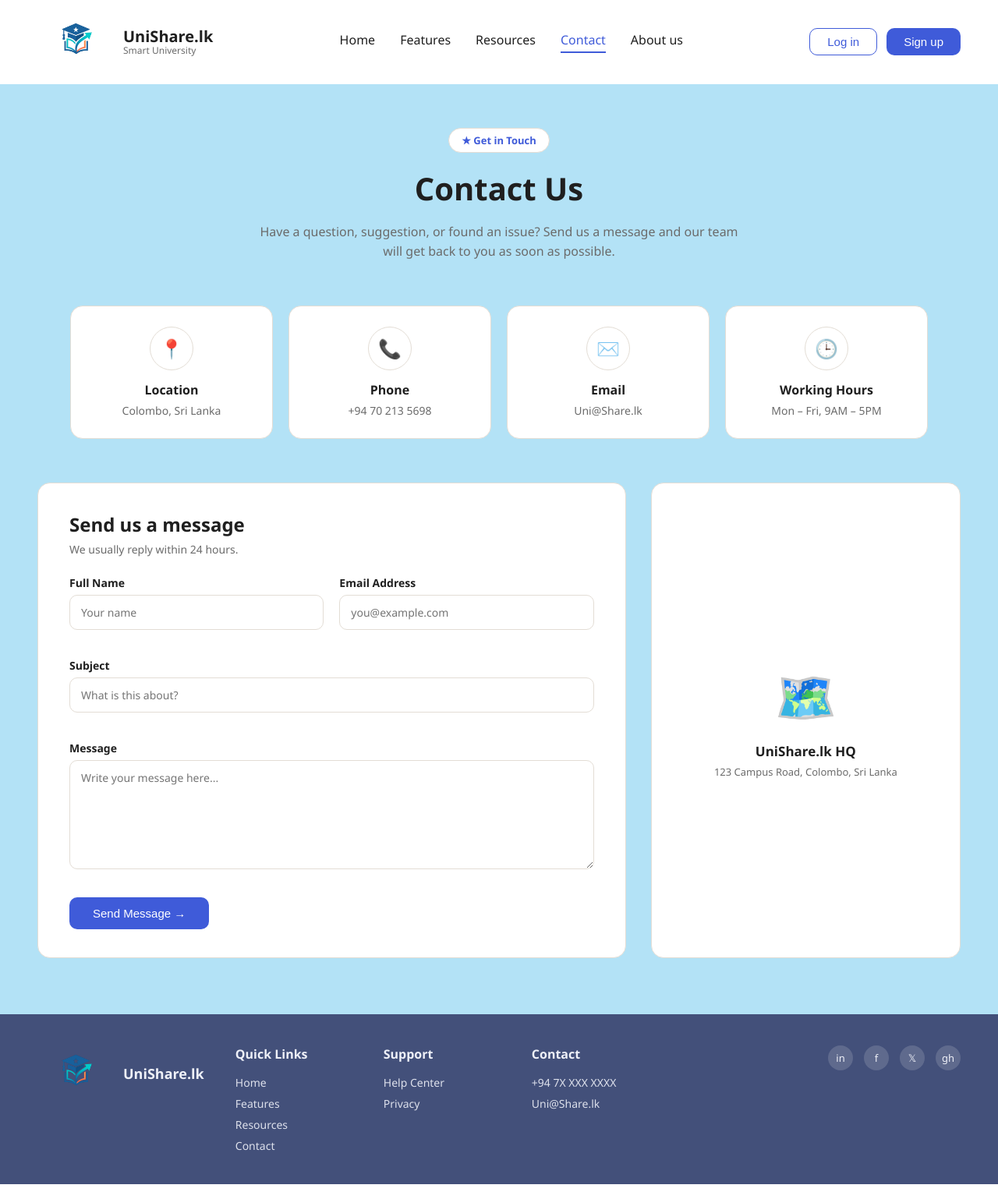
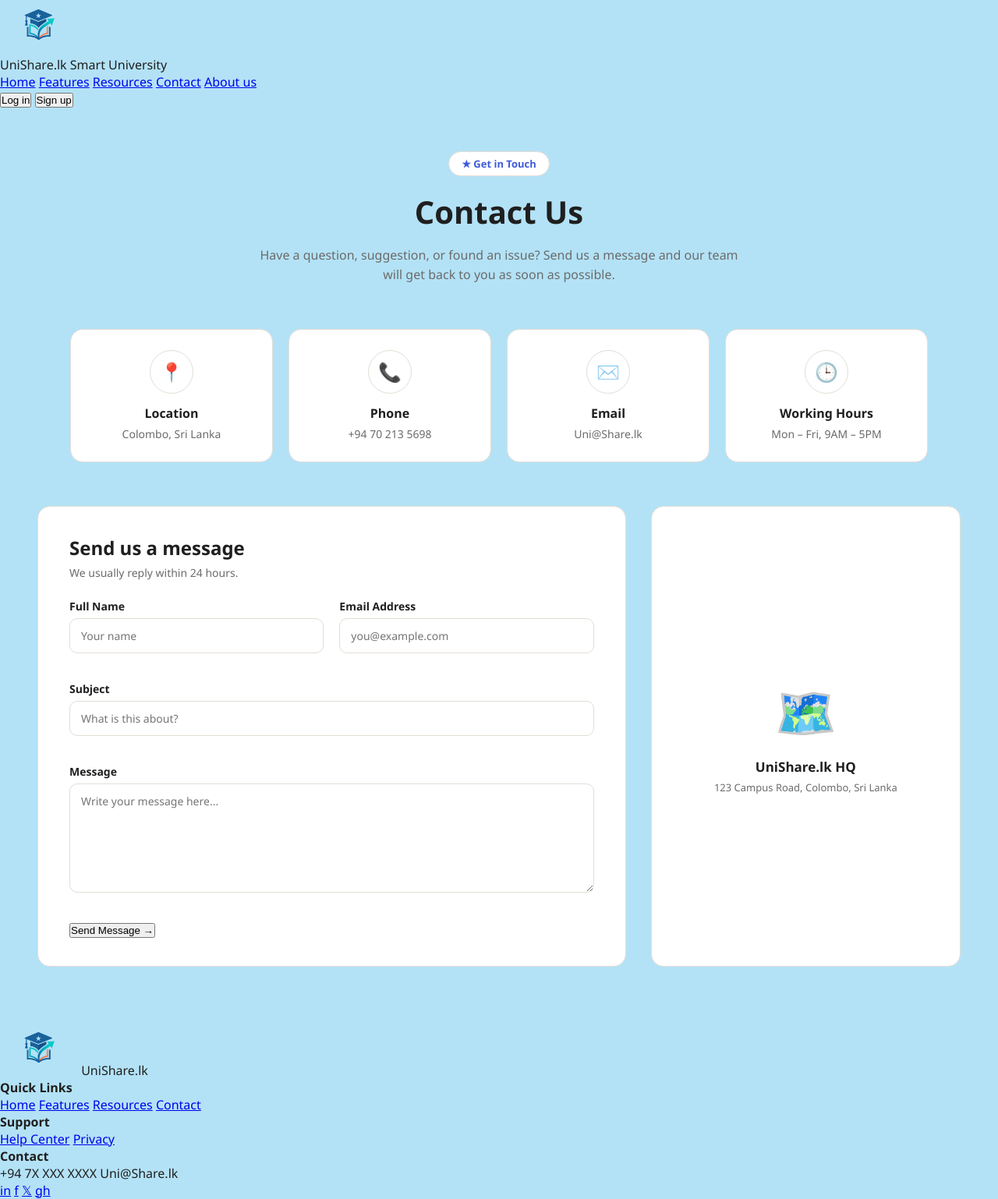
Before and after one commit to chmth699/Web-Devolopment---Group-, a PHP site: page /contact.html in a window 1280 px wide. Shown: the whole page at 78% size. Run offline with PHP 8.4, Linux system fonts and the light colour scheme.

```diff
--- a/contact.css
+++ b/contact.css
@@ -24,50 +24,6 @@ body {
   background: #B3E2F6;
 }
 
-/* ---------- Navbar (shared) ---------- */
-.navbar {
-  display: flex;
-  align-items: center;
-  justify-content: space-between;
-  background: white;
-  padding: 18px 48px;
-  flex-wrap: wrap;
-  gap: 16px;
-}
-
-.logo { display: flex; align-items: center; gap: 10px; }
-.logo-icon { font-size: 28px; }
-.logo-text { display: flex; flex-direction: column; line-height: 1.1; }
-.logo-title { font-weight: 700; font-size: 20px; }
-.logo-sub { font-size: 12px; color: var(--muted); }
-
-.nav-links { display: flex; gap: 32px; }
-.nav-links a {
-  text-decoration: none;
-  color: var(--ink);
-  font-size: 16px;
-  font-weight: 500;
-  padding-bottom: 4px;
-}
-.nav-links a.active {
-  color: var(--blue-accent);
-  border-bottom: 2px solid var(--blue-accent);
-}
-
-.nav-actions { display: flex; gap: 12px; }
-
-.btn {
-  padding: 8px 22px;
-  border-radius: 10px;
-  font-size: 15px;
-  font-weight: 500;
-  cursor: pointer;
-  border: 1px solid var(--blue-accent);
-  background: transparent;
-}
-.btn-outline { color: var(--blue-accent); background: var(--white); }
-.btn-filled { color: var(--white); background: var(--blue-accent); border: none; }
-.btn-lg { padding: 12px 30px; font-size: 15px; }
 
 /* ---------- Contact hero ---------- */
 .contact-hero {
@@ -260,45 +216,6 @@ body {
   color: var(--muted);
 }
 
-/* ---------- Footer (shared) ---------- */
-.footer {
-  background: var(--footer-bg);
-  color: var(--footer-text);
-  display: flex;
-  flex-wrap: wrap;
-  gap: 40px;
-  padding: 40px 48px;
-  align-items: flex-start;
-}
-
-.footer-brand {
-  display: flex;
-  align-items: center;
-  gap: 10px;
-  font-weight: 700;
-  font-size: 18px;
-  min-width: 180px;
-}
-
-.footer-col { display: flex; flex-direction: column; gap: 8px; min-width: 150px; }
-.footer-col h4 { font-size: 16px; margin-bottom: 8px; }
-.footer-col a,
-.footer-col span { color: var(--footer-text); text-decoration: none; font-size: 14px; opacity: 0.9; }
-
-.footer-social { display: flex; gap: 14px; margin-left: auto; }
-.footer-social a {
-  width: 32px;
-  height: 32px;
-  border-radius: 50%;
-  background: rgba(255, 255, 255, 0.15);
-  color: var(--footer-text);
-  display: flex;
-  align-items: center;
-  justify-content: center;
-  text-decoration: none;
-  font-size: 13px;
-}
-
 /*Tablet Responsive*/
 @media screen and (max-width: 1024px) {
 
```
